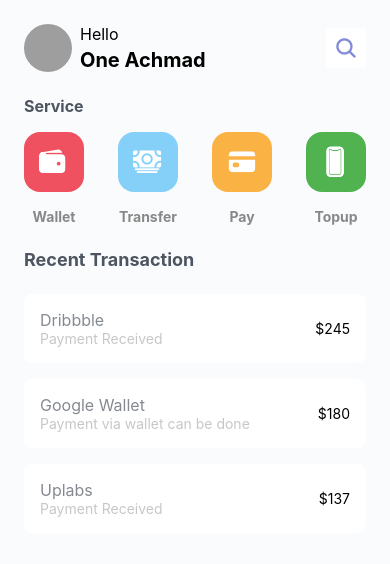
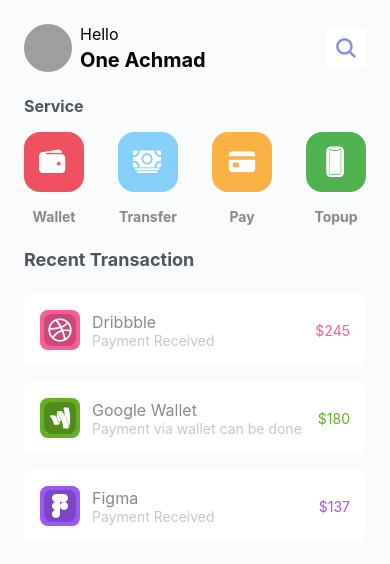
Before and after one commit to usmansbk/digital-wallet-ui, a React Native app: screen / in a window 390 px wide. Shown: the top 564 px of the page. Built offline with nearby package versions, Linux system fonts and the light colour scheme; grey boxes are pictures that could not be loaded.

Commit message:
Style transactions

```diff
--- a/components/Home/Transaction.js
+++ b/components/Home/Transaction.js
@@ -1,20 +1,30 @@
 import React from "react";
 import { View, StyleSheet, Text, TouchableOpacity } from "react-native";
+import { FontAwesome5 } from "@expo/vector-icons";
 import theme from "../../theme";
+
+const Icon = ({ color, icon }) => (
+  <View style={[{ backgroundColor: color }, styles.iconBox]}>
+    <View style={styles.icon}>
+      <FontAwesome5 name={icon} size={24} color="white" />
+    </View>
+  </View>
+);
 
 const Transaction = ({ transactions = [] }) => (
   <View style={styles.container}>
     <Text style={styles.sectionTitle}>Recent Transaction</Text>
     <View>
-      {transactions.map(({ id, title, subtitle, amount }) => (
+      {transactions.map(({ id, title, subtitle, amount, color, icon }) => (
         <TouchableOpacity key={id} style={styles.itemContainer}>
-          <View>
+          <View style={styles.itemLeft}>
+            <Icon icon={icon} color={color} />
             <View>
               <Text style={styles.title}>{title}</Text>
               <Text style={styles.subtitle}>{subtitle}</Text>
             </View>
           </View>
-          <Text>{amount}</Text>
+          <Text style={{ color }}>{amount}</Text>
         </TouchableOpacity>
       ))}
     </View>
@@ -48,6 +58,28 @@ const styles = StyleSheet.create({
   subtitle: {
     color: "#c7c7c7",
   },
+  itemLeft: {
+    flexDirection: "row",
+    alignItems: "center",
+  },
+  iconBox: {
+    padding: 4,
+    borderRadius: 8,
+    marginRight: 12,
+    width: 40,
+    height: 40,
+    justifyContent: "center",
+    alignItems: "center",
+  },
+  icon: {
+    padding: 4,
+    borderRadius: 8,
+    width: "100%",
+    height: "100%",
+    alignItems: "center",
+    justifyContent: "center",
+    backgroundColor: `rgba(0, 0, 0, 0.2)`,
+  },
 });
 
 export default Transaction;
--- a/components/Home/index.js
+++ b/components/Home/index.js
@@ -55,18 +55,24 @@ export default function Home() {
       title: "Dribbble",
       subtitle: "Payment Received",
       amount: "$245",
+      color: "#fd5c94",
+      icon: "dribbble",
     },
     {
       id: "google-wallet",
       title: "Google Wallet",
       subtitle: "Payment via wallet can be done",
       amount: "$180",
+      color: "#64af25",
+      icon: "google-wallet",
     },
     {
-      id: "uplabs",
-      title: "Uplabs",
+      id: "figma",
+      title: "Figma",
       subtitle: "Payment Received",
       amount: "$137",
+      color: "#9d56f7",
+      icon: "figma",
     },
   ];
 
```
